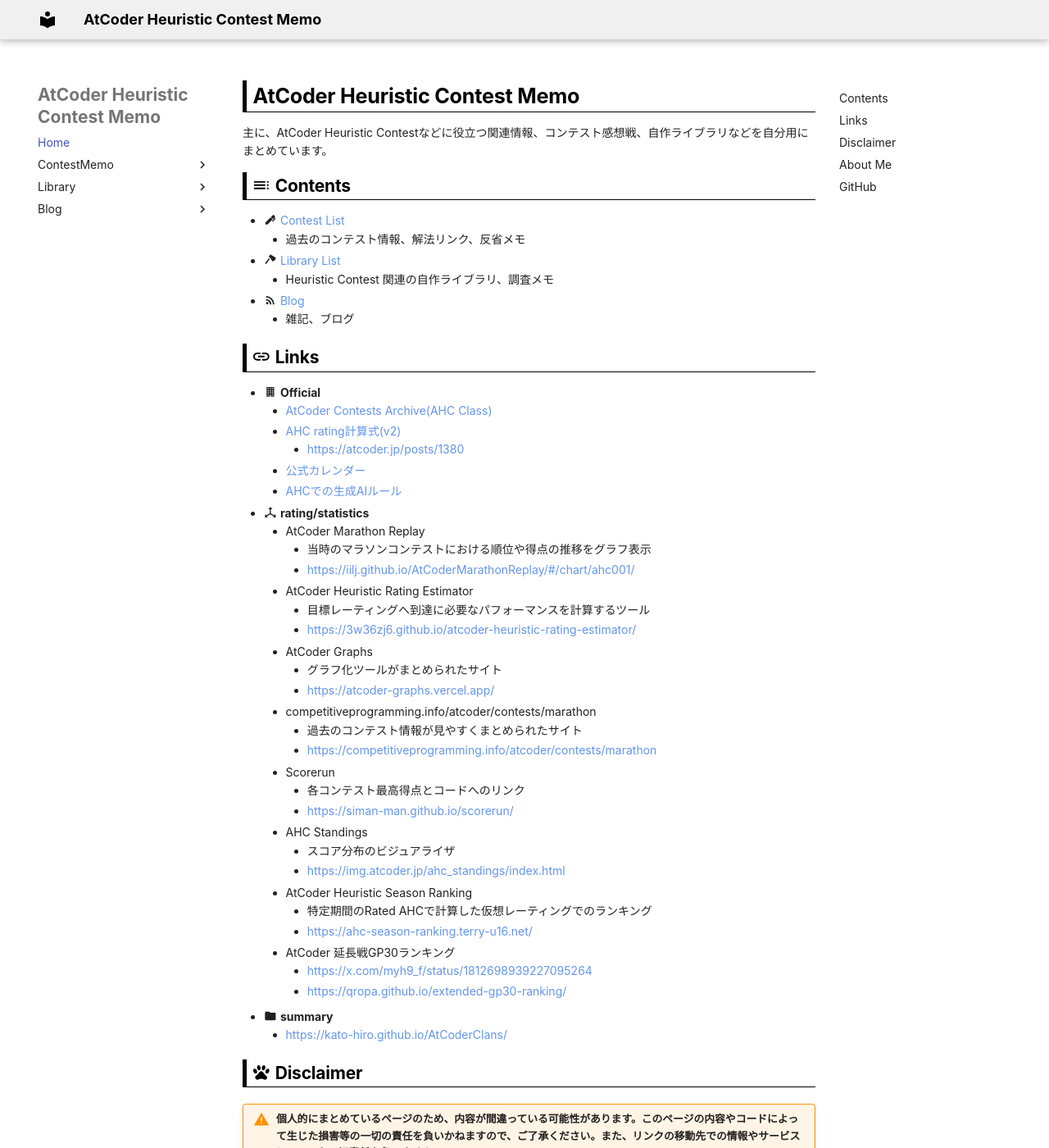
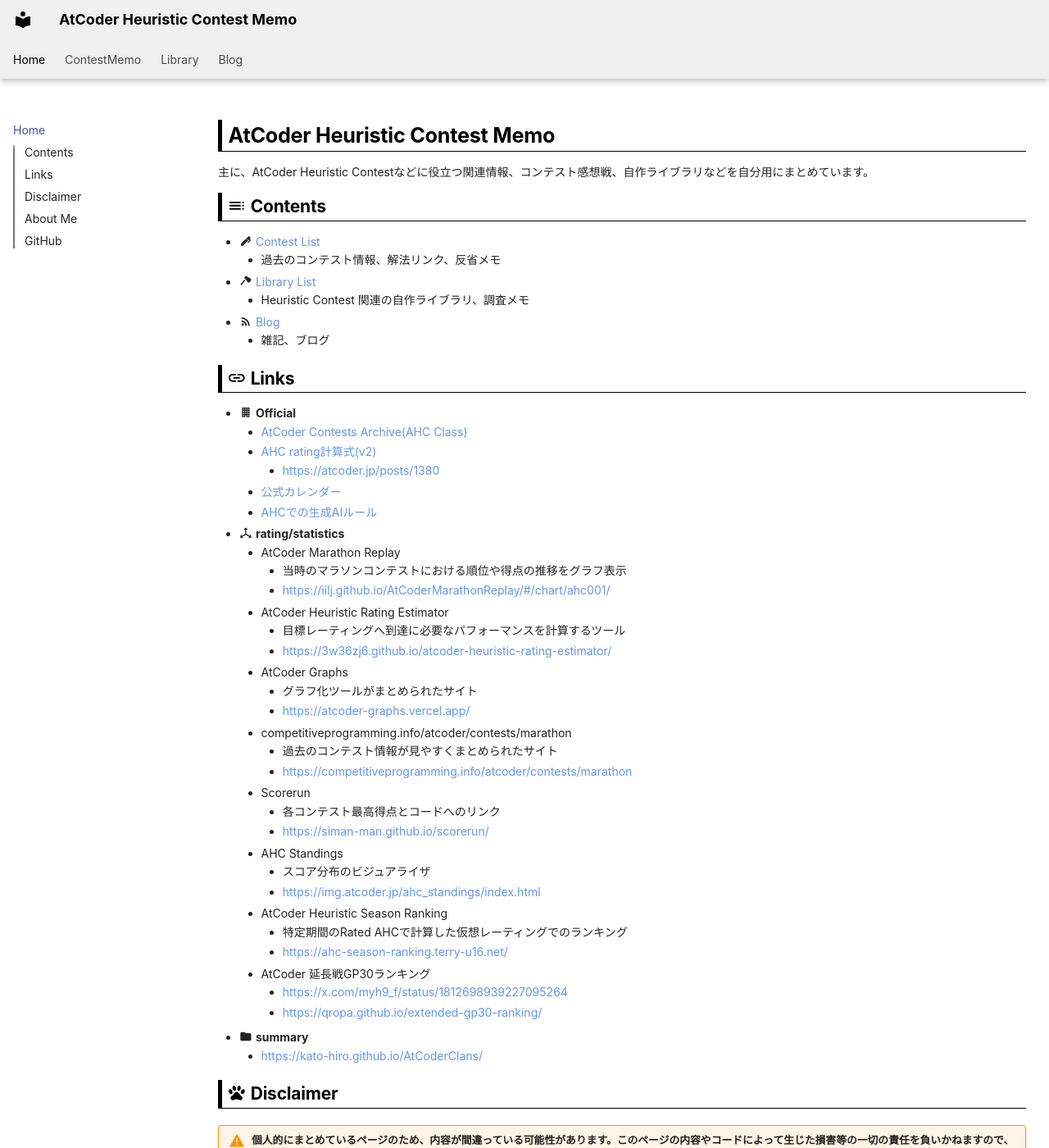
Before and after one commit to jetbead/AtCoderHeuristicContestMemo, an MkDocs documentation site: the page built from docs/index.md, in a window 1280 px wide and 1400 px high. Shown: the whole window at 82% size. Built offline with MkDocs 1.6.1 and Material for MkDocs 9.7.7, drawn with Linux system fonts in a browser that asks for light colours.

Commit message:
modify design

```diff
--- a/docs/css/custom.css
+++ b/docs/css/custom.css
@@ -1,3 +1,6 @@
+.md-grid {
+  max-width: 70rem;
+}
 .md-footer {
   display: none !important;
 }
@@ -25,6 +28,10 @@
 .md-tabs {
   background-color: rgba(240, 240, 240, 1);
   color: black;
+}
+
+.md-nav__item--active .md-nav--secondary {
+  border-left: 0.1rem solid var(--md-primary-fg-color) !important;
 }
 
 .md-header[data-md-state="shadow"] {
--- a/mkdocs.yaml
+++ b/mkdocs.yaml
@@ -8,6 +8,9 @@
   features:
     - content.code.copy
     - toc.follow
+    - toc.integrate
+    - navigation.tabs
+    - navigation.tabs.sticky
   palette:
     primary: grey
   font:
```
